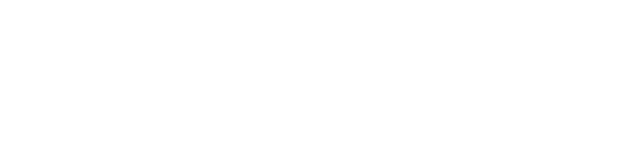
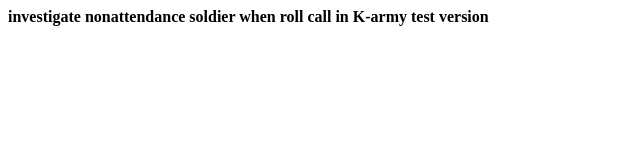
Before and after one commit to treasure-sky/Roll_Call, a plain HTML site: page Main.html in a window 1280 px wide. Shown: the whole page, without its empty margins (0-640 px from the left). Drawn offline with Linux system fonts and the light colour scheme.

Commit message:
Test
test

```diff
--- a/Main.html
+++ b/Main.html
@@ -1,7 +1,8 @@
 <!DOCTYPE html>
 <html>
 <head>
-
+<strong>investigate nonattendance soldier when roll call in K-army
+test version</strong>
 </head>
 <body>
 
```
